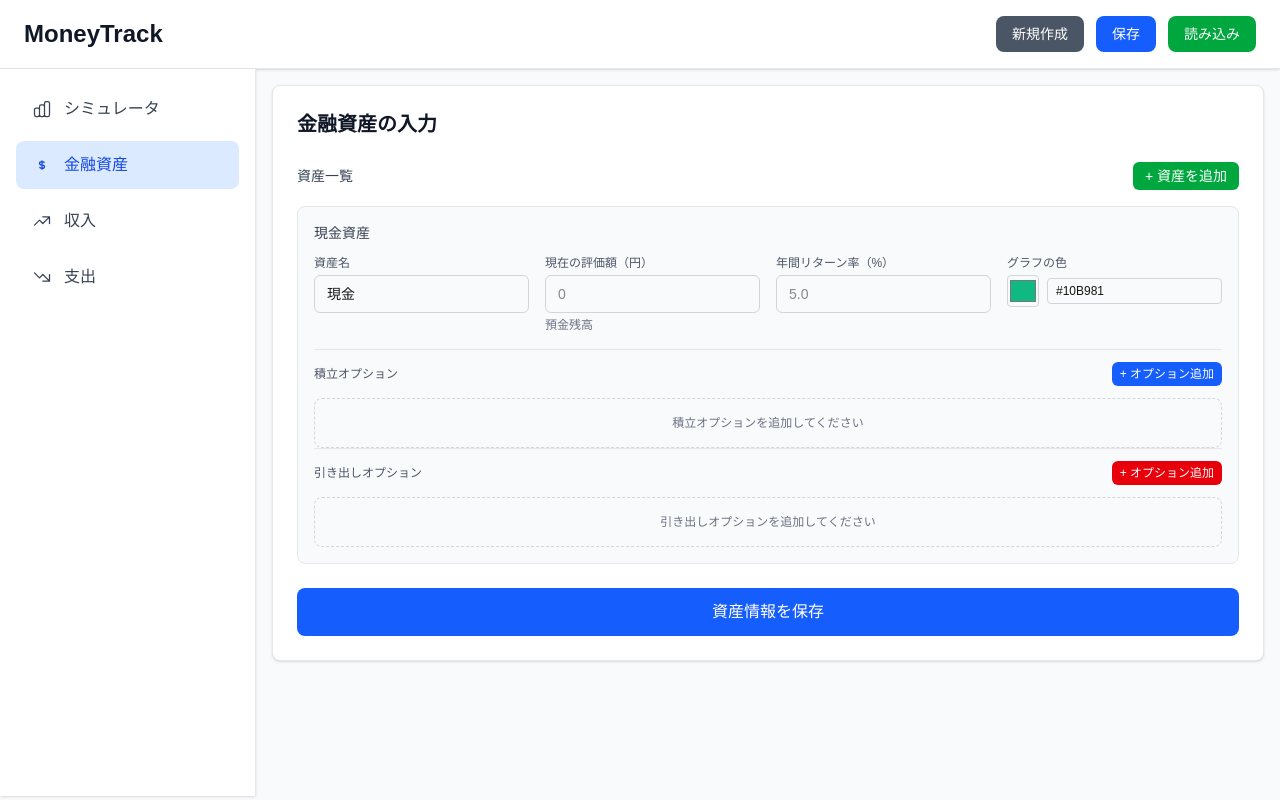
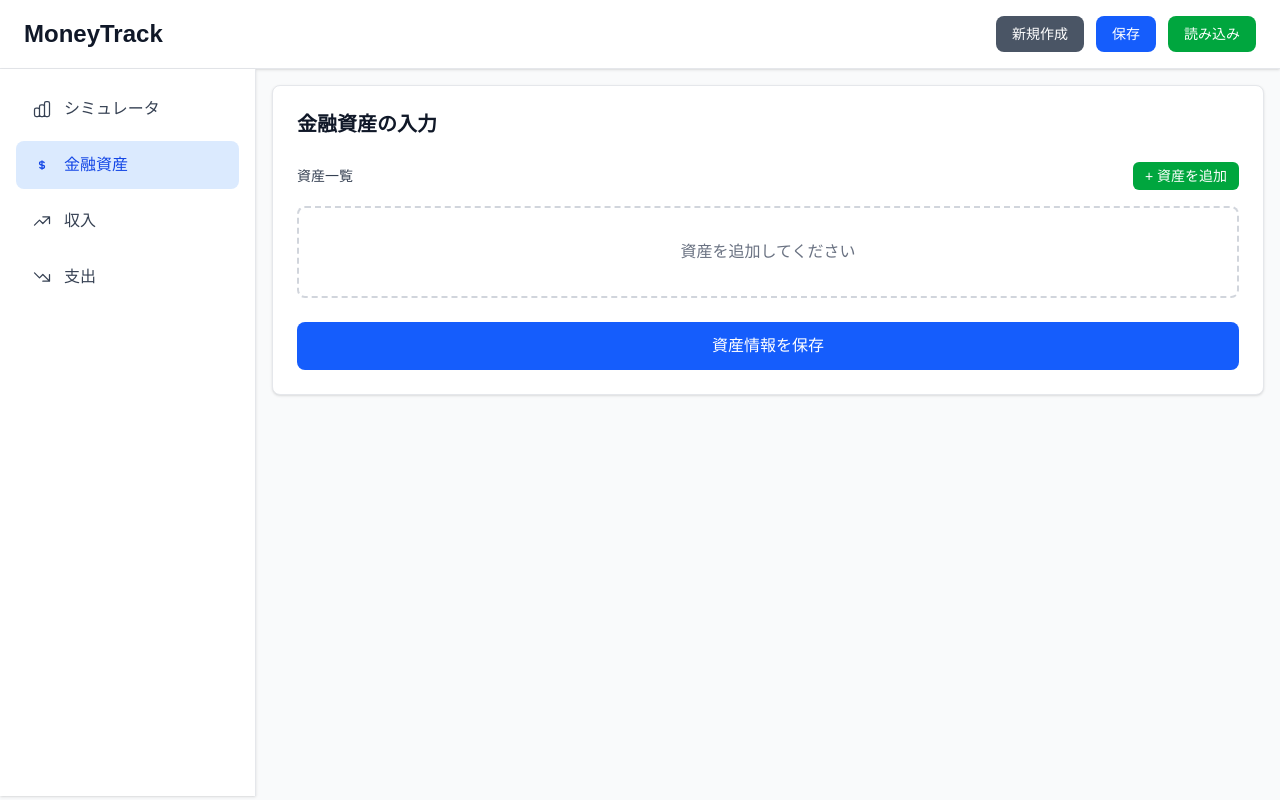
Before and after one commit to IzumiSy/money-track, a Next.js app: page /dashboard/financial-assets in a window 1280 px wide. Built offline with nearby package versions, Linux system fonts and the light colour scheme.

Commit message:
Remove special asset type: cash

```diff
--- a/src/components/AppLayout.tsx
+++ b/src/components/AppLayout.tsx
@@ -50,17 +50,7 @@ export default function AppLayout({ children }: AppLayoutProps) {
   const handleNewSimulation = () => {
     // 全てのデータをクリア
     setFinancialAssets({
-      assets: [
-        {
-          id: "cash-default",
-          name: "現金",
-          returnRate: 0,
-          color: "#10B981",
-          baseAmount: 0,
-          contributionOptions: [],
-          withdrawalOptions: [],
-        },
-      ],
+      assets: [],
     });
     setExpenses([]);
     setIncomes([]);
--- a/src/components/FinancialAssetsForm.tsx
+++ b/src/components/FinancialAssetsForm.tsx
@@ -39,9 +39,6 @@ interface FinancialAssetsFormProps {
   onSubmit?: () => void;
 }
 
-// デフォルトの現金資産ID
-const CASH_ASSET_ID = "cash-default";
-
 export default function FinancialAssetsForm({
   onSubmit,
 }: FinancialAssetsFormProps) {
@@ -54,17 +51,8 @@ export default function FinancialAssetsForm({
     if (contextAssets && contextAssets.assets) {
       setDraftAssets(contextAssets.assets);
     } else {
-      // 初期状態では現金資産のみを作成
-      const cashAsset: Asset = {
-        id: CASH_ASSET_ID,
-        name: "現金",
-        returnRate: 0,
-        color: "#10B981",
-        baseAmount: 0,
-        contributionOptions: [],
-        withdrawalOptions: [],
-      };
-      setDraftAssets([cashAsset]);
+      // 初期状態は空の配列
+      setDraftAssets([]);
     }
   }, [contextAssets]);
 
@@ -118,7 +106,6 @@ export default function FinancialAssetsForm({
   };
 
   const removeAsset = (id: string) => {
-    if (id === CASH_ASSET_ID) return;
     setDraftAssets(draftAssets.filter((asset) => asset.id !== id));
   };
 
@@ -272,11 +259,8 @@ export default function FinancialAssetsForm({
                 >
                   <div className="flex justify-between items-start mb-3">
                     <h4 className="text-sm font-medium text-gray-700 dark:text-gray-300">
-                      {asset.id === CASH_ASSET_ID
-                        ? "現金資産"
-                        : `資産 #${index}`}
+                      資産 #{index + 1}
                     </h4>
-                    {asset.id !== CASH_ASSET_ID && (
                     <button
                       type="button"
                       onClick={() => removeAsset(asset.id)}
@@ -284,7 +268,6 @@ export default function FinancialAssetsForm({
                     >
                       削除
                     </button>
-                    )}
                   </div>
 
                   <div className="grid grid-cols-1 md:grid-cols-4 gap-4 mb-4">
@@ -299,12 +282,7 @@ export default function FinancialAssetsForm({
                           updateAsset(asset.id, "name", e.target.value)
                         }
                         className="w-full px-3 py-2 border border-gray-300 dark:border-gray-600 rounded-md focus:ring-2 focus:ring-blue-500 focus:border-transparent dark:bg-gray-600 dark:text-white text-sm"
-                        placeholder={
-                          asset.id === CASH_ASSET_ID
-                            ? "現金"
-                            : "例：S&P500インデックス"
-                        }
-                        disabled={asset.id === CASH_ASSET_ID}
+                        placeholder="例：S&P500インデックス"
                       />
                     </div>
 
@@ -327,9 +305,7 @@ export default function FinancialAssetsForm({
                         min="0"
                       />
                       <p className="mt-1 text-xs text-gray-500 dark:text-gray-400">
-                        {asset.id === CASH_ASSET_ID
-                          ? "預金残高"
-                          : "現在の投資評価額"}
+                        現在の評価額
                       </p>
                     </div>
 
@@ -352,7 +328,6 @@ export default function FinancialAssetsForm({
                         min="0"
                         max="100"
                         step="0.1"
-                        disabled={asset.id === CASH_ASSET_ID}
                       />
                     </div>
 
--- a/src/contexts/FinancialAssetsContext.tsx
+++ b/src/contexts/FinancialAssetsContext.tsx
@@ -14,7 +14,7 @@ const FinancialAssetsContext = createContext<
 
 // デフォルト色の配列
 const DEFAULT_COLORS = [
-  "#10B981", // Green (現金用)
+  "#10B981", // Green
   "#F59E0B", // Amber
   "#EF4444", // Red
   "#8B5CF6", // Violet
@@ -24,42 +24,13 @@ const DEFAULT_COLORS = [
   "#84CC16", // Lime
 ];
 
-// デフォルトの現金資産ID
-const CASH_ASSET_ID = "cash-default";
-
 export function FinancialAssetsProvider({ children }: { children: ReactNode }) {
   const [financialAssets, setFinancialAssets] = useState<FinancialAssets>({
-    assets: [
-      {
-        id: CASH_ASSET_ID,
-        name: "現金",
-        returnRate: 0,
-        color: DEFAULT_COLORS[0],
-        baseAmount: 0,
-        contributionOptions: [],
-        withdrawalOptions: [],
-      },
-    ],
+    assets: [],
   });
 
   // 資産データにデフォルト値を設定する関数
   const setFinancialAssetsWithDefaults = (assets: FinancialAssets) => {
-    // 現金資産が存在しない場合は追加
-    const hasCashAsset = assets.assets.some(
-      (asset) => asset.id === CASH_ASSET_ID
-    );
-    if (!hasCashAsset) {
-      assets.assets.unshift({
-        id: CASH_ASSET_ID,
-        name: "現金",
-        returnRate: 0,
-        color: DEFAULT_COLORS[0],
-        baseAmount: 0,
-        contributionOptions: [],
-        withdrawalOptions: [],
-      });
-    }
-
     const assetsWithDefaults = assets.assets.map((asset, index) => {
       return {
         ...asset,
--- a/src/hooks/useCashFlow.tsx
+++ /dev/null
@@ -1,140 +0,0 @@
-"use client";
-
-import { useIncome } from "@/contexts/IncomeContext";
-import { useExpenses } from "@/contexts/ExpensesContext";
-import { useFinancialAssets } from "@/contexts/FinancialAssetsContext";
-import { YearMonthDuration } from "@/types/YearMonth";
-
-export function useCashFlow() {
-  const { incomes, getTotalMonthlyIncome } = useIncome();
-  const { expenses, getTotalMonthlyExpenses } = useExpenses();
-  const { financialAssets } = useFinancialAssets();
-
-  // 指定された年月における有効な収入の合計額を計算
-  const getActiveIncomeForMonth = (year: number, month: number) => {
-    const targetYearMonth = YearMonthDuration.from(year, month);
-
-    return incomes.reduce((sum, income) => {
-      // 開始年月が設定されていない場合は常に有効
-      if (!income.startYearMonth) {
-        // 終了年月が設定されていない、または終了年月以降の場合は有効
-        if (
-          !income.endYearMonth ||
-          targetYearMonth.isBeforeOrEqual(income.endYearMonth)
-        ) {
-          return sum + income.monthlyAmount;
-        }
-        return sum;
-      }
-
-      // 開始年月以降かチェック
-      if (targetYearMonth.isAfterOrEqual(income.startYearMonth)) {
-        // 終了年月が設定されていない、または終了年月以前の場合は有効
-        if (
-          !income.endYearMonth ||
-          targetYearMonth.isBeforeOrEqual(income.endYearMonth)
-        ) {
-          return sum + income.monthlyAmount;
-        }
-      }
-
-      return sum;
-    }, 0);
-  };
-
-  // 指定された年月における有効な支出の合計額を計算
-  const getActiveExpenseForMonth = (year: number, month: number) => {
-    const targetYearMonth = YearMonthDuration.from(year, month);
-
-    return expenses.reduce((sum, expense) => {
-      // 開始年月が設定されていない場合は常に有効
-      if (!expense.startYearMonth) {
-        // 終了年月が設定されていない、または終了年月以降の場合は有効
-        if (
-          !expense.endYearMonth ||
-          targetYearMonth.isBeforeOrEqual(expense.endYearMonth)
-        ) {
-          return sum + expense.monthlyAmount;
-        }
-        return sum;
-      }
-
-      // 開始年月以降かチェック
-      if (targetYearMonth.isAfterOrEqual(expense.startYearMonth)) {
-        // 終了年月が設定されていない、または終了年月以前の場合は有効
-        if (
-          !expense.endYearMonth ||
-          targetYearMonth.isBeforeOrEqual(expense.endYearMonth)
-        ) {
-          return sum + expense.monthlyAmount;
-        }
-      }
-
-      return sum;
-    }, 0);
-  };
-
-  // 月次純キャッシュフロー（収入 - 支出）を計算
-  const getNetMonthlyCashFlow = (year?: number, month?: number) => {
-    if (year && month) {
-      return (
-        getActiveIncomeForMonth(year, month) -
-        getActiveExpenseForMonth(year, month)
-      );
-    }
-    // デフォルトは現在の年月
-    const currentDate = new Date();
-    return (
-      getActiveIncomeForMonth(
-        currentDate.getFullYear(),
-        currentDate.getMonth() + 1
-      ) -
-      getActiveExpenseForMonth(
-        currentDate.getFullYear(),
-        currentDate.getMonth() + 1
-      )
-    );
-  };
-
-  // 調整済み預金額（基本預金額 + 純キャッシュフロー効果）を計算
-  // 将来的にはシミュレーション期間を考慮して計算できる
-  const getAdjustedDeposits = (months: number = 1) => {
-    const netCashFlow = getNetMonthlyCashFlow();
-    const totalCashFlowEffect = netCashFlow * months;
-    // 現金資産を探す（returnRate が 0 の資産）
-    const cashAsset =
-      financialAssets.assets.find((asset) => asset.id === "cash-default") ||
-      financialAssets.assets.find((asset) => asset.returnRate === 0);
-    const cashAmount = cashAsset?.baseAmount || 0;
-    return cashAmount + (totalCashFlowEffect > 0 ? totalCashFlowEffect : 0);
-  };
-
-  // キャッシュフローサマリーを取得
-  const getCashFlowSummary = () => {
-    const totalIncome = getTotalMonthlyIncome();
-    const totalExpenses = getTotalMonthlyExpenses();
-    const netCashFlow = totalIncome - totalExpenses;
-
-    // 現金資産を探す
-    const cashAsset =
-      financialAssets.assets.find((asset) => asset.id === "cash-default") ||
-      financialAssets.assets.find((asset) => asset.returnRate === 0);
-    const cashAmount = cashAsset?.baseAmount || 0;
-
-    return {
-      totalIncome,
-      totalExpenses,
-      netCashFlow,
-      incomes,
-      expenses,
-      baseDeposits: cashAmount,
-      adjustedDeposits: getAdjustedDeposits(),
-    };
-  };
-
-  return {
-    getNetMonthlyCashFlow,
-    getAdjustedDeposits,
-    getCashFlowSummary,
-  };
-}
```
Lines whose indentation alone changed are shown as unchanged.
